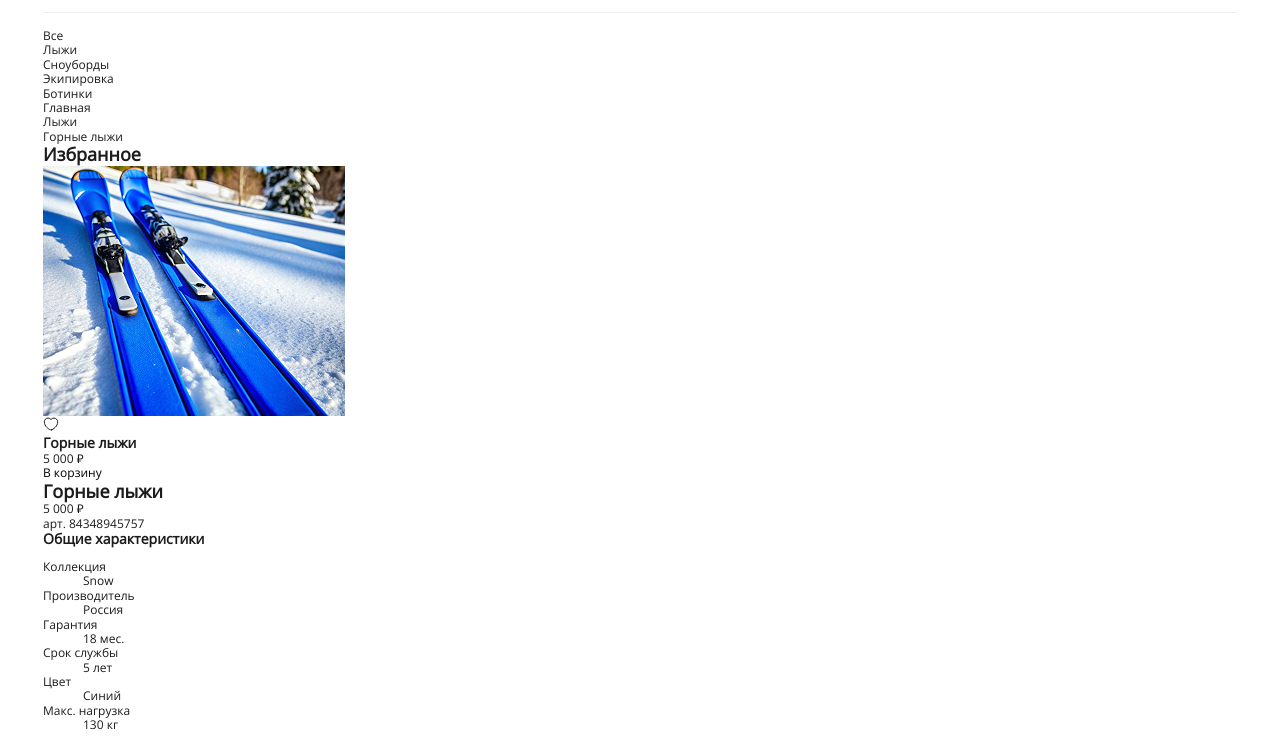
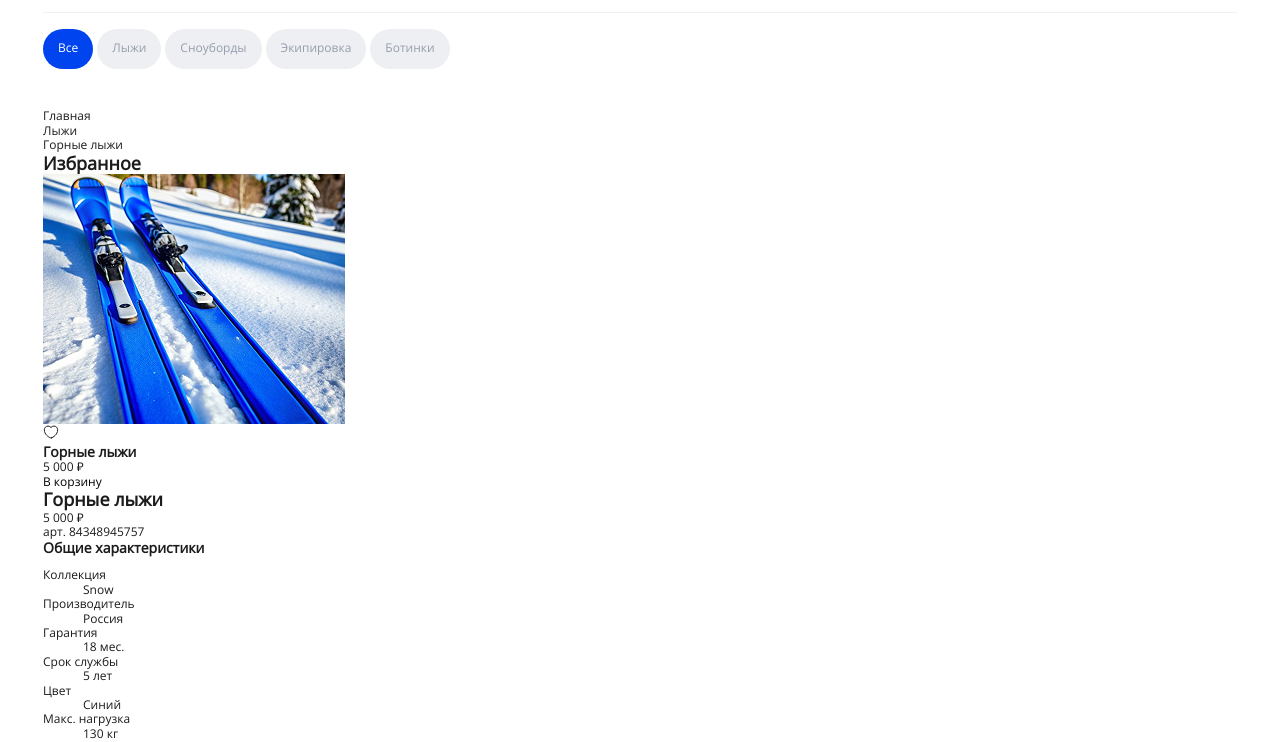
Before and after one commit to Lotlin/ski-people, a website built with Vite: page index.html in a window 1280 px wide. Shown: the part 57-799 px from the top of the page. Built offline with nearby package versions, Linux system fonts and the light colour scheme; files whose address does not match are found by name.

Commit message:
catalog css

```diff
--- a/index.html
+++ b/index.html
@@ -70,7 +70,7 @@
         <div class="container catalog__container">
           <ul class="catalog__list">
             <li class="catalog__item">
-              <a class="catalog__link" href="#">Все</a>
+              <a class="catalog__link catalog__link--active" href="#">Все</a>
             </li>
 
             <li class="catalog__item">
--- a/src/style.scss
+++ b/src/style.scss
@@ -2,4 +2,5 @@
 @use "style/default.scss";
 @use "style/fonts.scss";
 @use "style/header.scss";
+@use "style/catalog.scss";
 @use "style/footer.scss";
--- /dev/null
+++ b/src/style/catalog.scss
@@ -0,0 +1,52 @@
+@use "variables" as *;
+
+.catalog {
+  overflow-x: hidden;
+  padding-bottom: 20px;
+
+  &__container {
+  }
+
+  &__list {
+    display: flex;
+    gap: 4px;
+  }
+
+  &__item {
+  }
+
+  &__link {
+    padding: 11px 14px 13px;
+    display: block;
+    background-color: $background-light-grey;
+    color: $text-light;
+    border-radius: 32px;
+    border: 1px solid transparent;
+
+    &:hover {
+      color: $blue;
+      border: 1px solid $blue;
+    }
+
+    &--active {
+      background-color: $blue;
+      color: $background-white;
+      border: 1px solid transparent;
+
+      &:hover {
+        background-color: $background-light-grey;;
+      }
+    }
+  }
+
+  @media (min-width: $bp-md) {
+    padding-bottom: 32px;
+  }
+
+  @media (min-width: $bp-lg) {
+    padding-bottom: 40px;
+  }
+
+  @media (min-width: $bp-xl) {
+  }
+}
```
